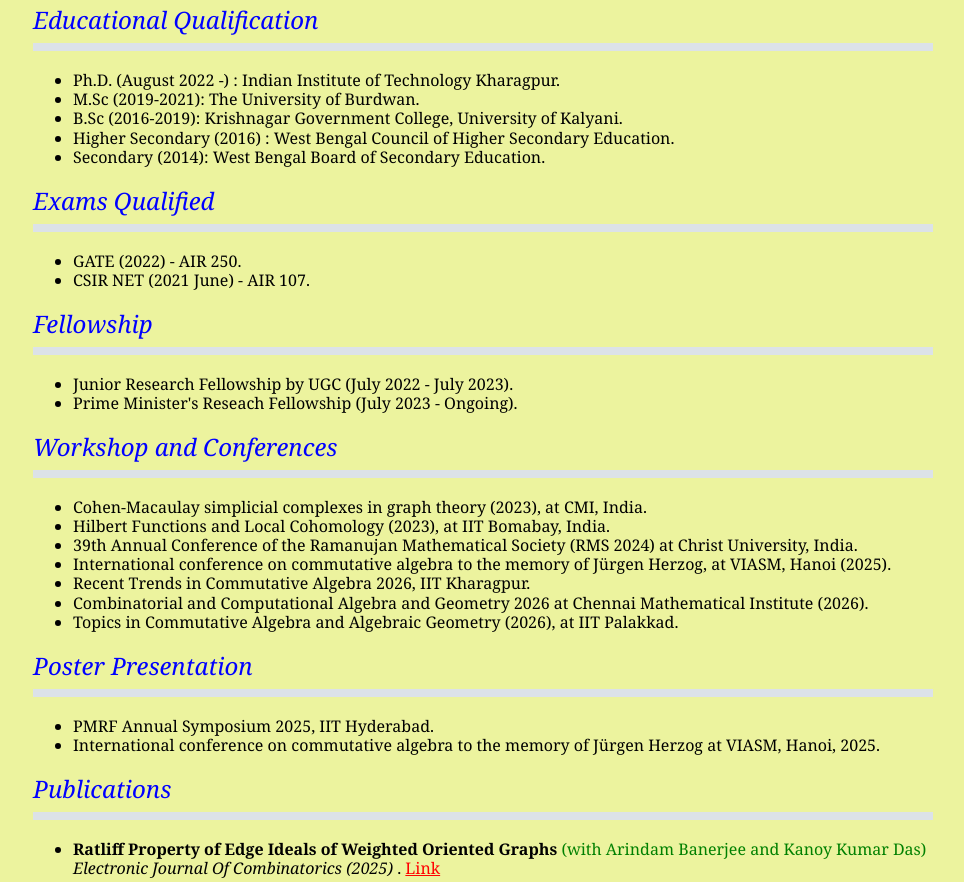
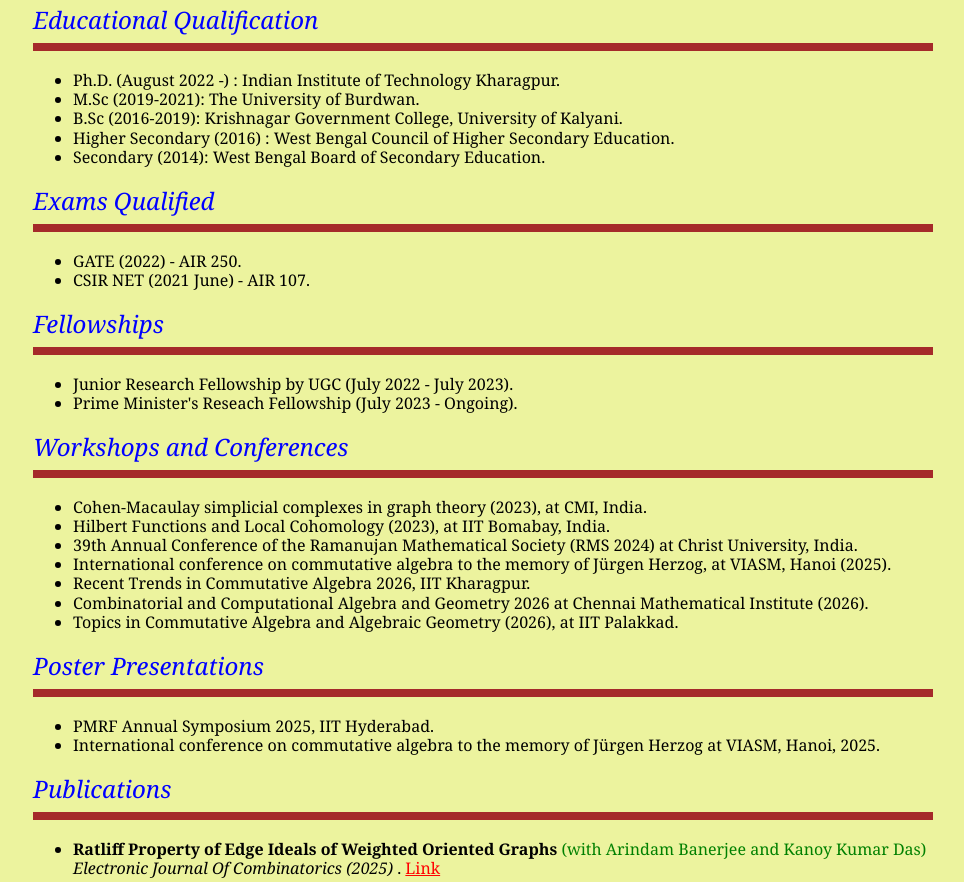
Before and after one commit to Pritam-Roy-1234/Pritam-Roy.github.io, a plain HTML site: page index.html in a window 1280 px wide. Shown: the part 524-1406 px from the top of the page, without its empty margins (157-1121 px from the left). Drawn offline with Linux system fonts and the light colour scheme.

Commit message:
Update index.html

```diff
--- a/index.html
+++ b/index.html
@@ -89,7 +89,7 @@ h2 {
     color: Blue;
     font-size: 24px;
     font-weight: normal;
-    border-bottom: 8px solid #dce2e8;
+    border-bottom: 8px solid brown;
     padding-bottom: 8px;
 }
 
@@ -184,7 +184,7 @@ footer {
 <section>
 
 </section>
-<h2><em>Fellowship</em></h2>
+<h2><em>Fellowships</em></h2>
 <ul>
   <li>
     Junior Research Fellowship by UGC (July 2022 - July 2023).
@@ -192,7 +192,7 @@ footer {
   </li>
 </ul>
 <section>
-    <h2><em>Workshop and Conferences</em></h2>
+    <h2><em>Workshops and Conferences</em></h2>
     <p>
        <ul>
         <li>Cohen-Macaulay simplicial complexes in graph theory (2023), at CMI, India.
@@ -209,7 +209,7 @@ footer {
 
 <section>
   <p>
-  <h2><em>Poster Presentation</em></h2>
+  <h2><em>Poster Presentations</em></h2>
   <ul>
      <li>PMRF Annual Symposium 2025, IIT Hyderabad.
     <li>International conference on commutative algebra to the memory of Jürgen Herzog at VIASM, Hanoi, 2025.
```
